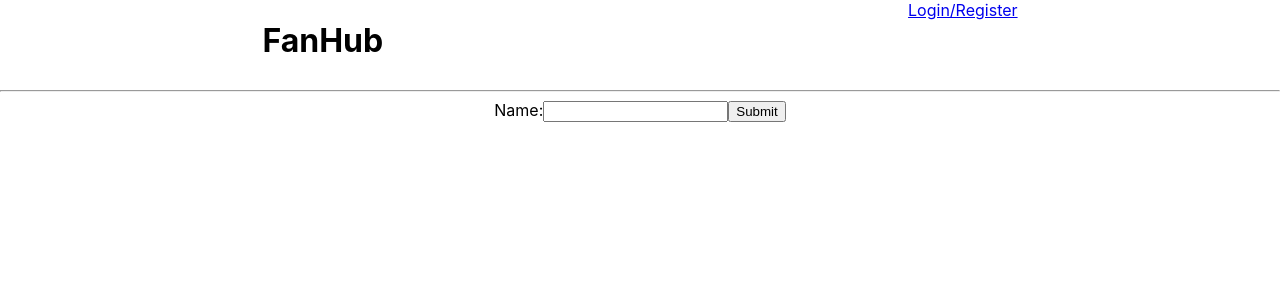
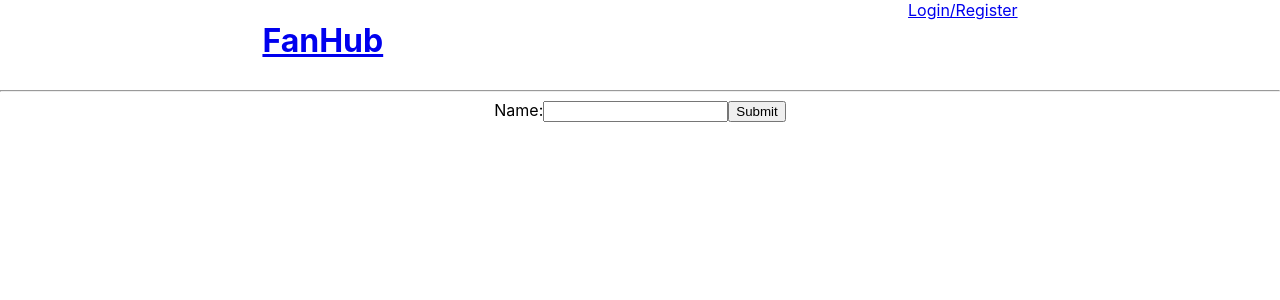
Before and after one commit to sherget15/FanHub, a React (Create React App) app in the folder client/: page /teams/1/edit in a window 1280 px wide. Shown: the top 300 px of the page. Built offline with nearby package versions, Linux system fonts and the light colour scheme; no server answers.

Commit message:
first day back changes

```diff
--- a/client/src/layouts/Layout.jsx
+++ b/client/src/layouts/Layout.jsx
@@ -4,25 +4,32 @@ export default function Layout(props) {
   const { currentUser, handleLogout } = props;
   return (
     <div>
-    <header>
-      <h1>FanHub</h1>
-      {currentUser ? (
+
+      <header>
+      <Link to='/'><h1>FanHub</h1></Link>
+        {currentUser ? (
         <div>
-          <p>{currentUser.username}</p>
-          <button onClick={handleLogout}>Logout</button>
+            <p>{currentUser.username} &nbsp; <button onClick={handleLogout}>Logout</button></p>
         </div>
       ) : (
         <Link to='/login'>Login/Register</Link>
       )}
-    </header>
+      </header>
       <hr />
+
       {currentUser && (
         <div>
+        <br></br>
           <Link to='/teams'>Teams</Link>
+          <br></br>
+          <br></br>
           <Link to='/players'>Players</Link>
+          <br></br>
+          <br></br>
         </div>
       )}
       {props.children}
+
     </div>
   );
 }
--- a/client/src/screens/Teams.jsx
+++ b/client/src/screens/Teams.jsx
@@ -7,20 +7,23 @@ export default function Teams(props) {
     <div>
       <h3>Teams</h3>
       {teams.map((team) => (
+
         <div key={team.id}>
-          <Link to={`/teams/${team.id}`}>
-            <p>{team.name}</p>
-          </Link>
+
+          <Link to={`/teams/${team.id}`}><p>{team.name}</p></Link>
           {currentUser?.id === team.user_id && (
+
             <div>
-              <Link to={`/teams/${team.id}/edit`}>
-                <button>Edit</button>
-              </Link>
+              <br></br>
+              <Link to={`/teams/${team.id}/edit`}><button>Edit</button></Link>
               <button onClick={() => handleDelete(team.id)}>Delete</button>
+              <br></br>
             </div>
           )}
+
         </div>
       ))}
+
       <Link to='/teams/new'><button>Create</button></Link>
     </div>
   );
```
